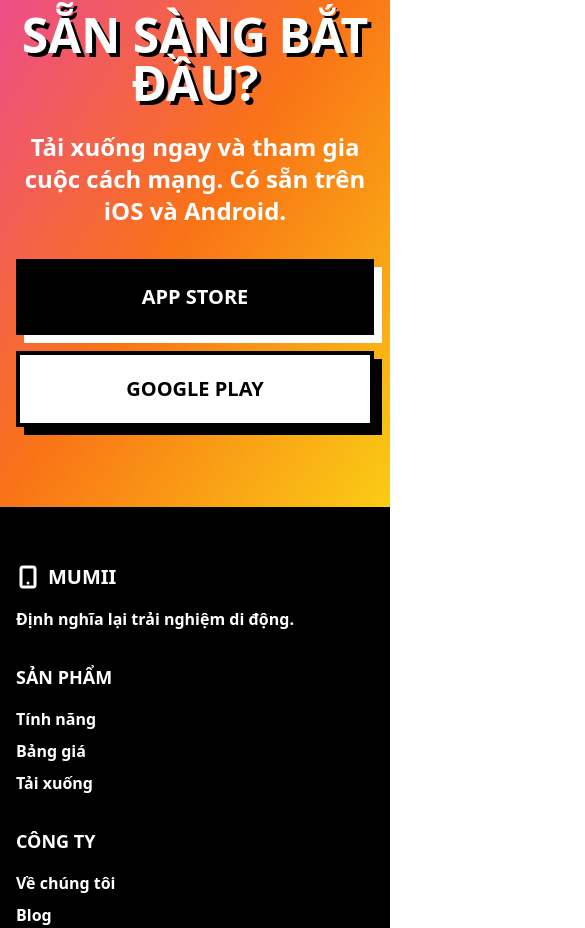
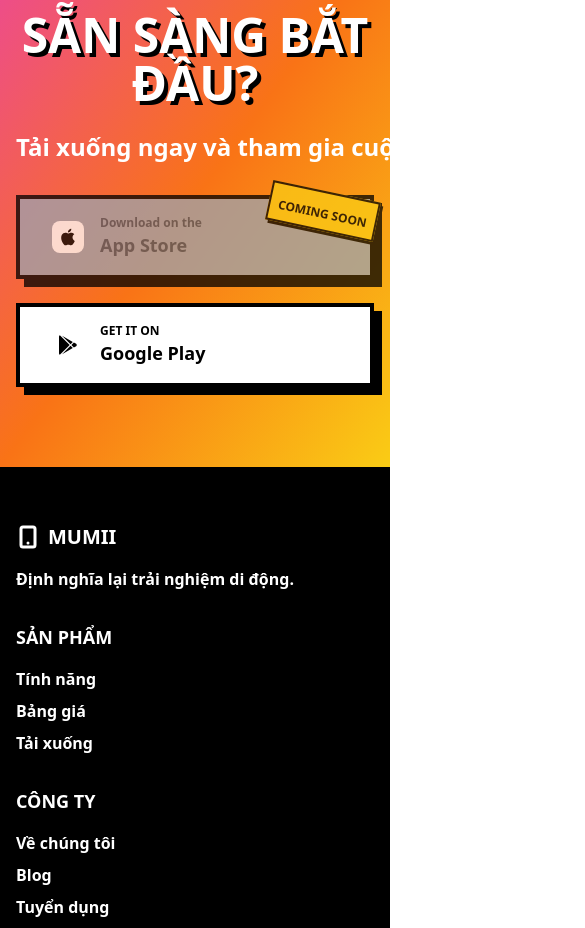
Before and after one commit to thanglh-hub/mumii-landing-page, a React (Vite) app: page / in a window 390 px wide. Shown: the part 7611-8539 px from the top of the page, 585 px wide, since content can reach past the window. Built offline with nearby package versions, Linux system fonts and the light colour scheme.

Commit message:
Update Home and Navbar components with new download buttons and messaging; adjust layout and styles for improved user experience

```diff
--- a/src/components/Home.tsx
+++ b/src/components/Home.tsx
@@ -443,15 +443,38 @@
           <h2 className="text-5xl sm:text-6xl font-black mb-6 text-white" style={{ textShadow: '4px 4px 0px rgba(0,0,0,1)' }}>
             SẴN SÀNG BẮT ĐẦU?
           </h2>
-          <p className="text-2xl font-bold mb-8 text-white">
-            Tải xuống ngay và tham gia cuộc cách mạng. Có sẵn trên iOS và Android.
+          <p className="text-2xl font-bold mb-8 text-white whitespace-nowrap">
+            Tải xuống ngay và tham gia cuộc cách mạng. Hiện có sẵn trên Android, iOS sắp ra mắt.
           </p>
-          <div className="flex flex-col sm:flex-row gap-4 justify-center">
-            <button className="px-10 py-5 bg-black text-white text-xl font-black border-4 border-black shadow-[8px_8px_0px_0px_rgba(255,255,255,1)] hover:shadow-[4px_4px_0px_0px_rgba(255,255,255,1)] hover:translate-x-1 hover:translate-y-1 transition-all">
-              APP STORE
+          <div className="flex flex-col sm:flex-row gap-6 justify-center">
+            {/* App Store Button */}
+            <button className="relative flex items-center gap-4 px-8 py-4 bg-gray-400 text-gray-600 text-lg font-black border-4 border-black shadow-[8px_8px_0px_0px_rgba(0,0,0,1)] cursor-not-allowed opacity-75">
+              <div className="w-8 h-8 bg-white rounded-lg flex items-center justify-center">
+                <svg className="w-5 h-5" viewBox="0 0 24 24" fill="black">
+                  <path d="M18.71 19.5c-.83 1.24-1.71 2.45-3.05 2.47-1.34.03-1.77-.79-3.29-.79-1.53 0-2 .77-3.27.82-1.31.05-2.3-1.32-3.14-2.53C4.25 17 2.94 12.45 4.7 9.39c.87-1.52 2.43-2.48 4.12-2.51 1.28-.02 2.5.87 3.29.87.78 0 2.26-1.07 3.81-.91.65.03 2.47.26 3.64 1.98-.09.06-2.17 1.28-2.15 3.81.03 3.02 2.65 4.03 2.68 4.04-.03.07-.42 1.44-1.38 2.83M13 3.5c.73-.83 1.94-1.46 2.94-1.5.13 1.17-.34 2.35-1.04 3.19-.69.85-1.83 1.51-2.95 1.42-.15-1.15.41-2.35 1.05-3.11z"/>
+                </svg>
+              </div>
+              <div className="text-left">
+                <div className="text-xs font-bold">Download on the</div>
+                <div className="text-lg font-black">App Store</div>
+              </div>
+              {/* Coming Soon Badge */}
+              <div className="absolute -top-2 -right-2 bg-yellow-400 border-2 border-black px-2 py-1 rotate-12 shadow-[3px_3px_0px_0px_rgba(0,0,0,1)]">
+                <span className="text-xs font-black text-black">COMING SOON</span>
+              </div>
             </button>
-            <button className="px-10 py-5 bg-white text-black text-xl font-black border-4 border-black shadow-[8px_8px_0px_0px_rgba(0,0,0,1)] hover:shadow-[4px_4px_0px_0px_rgba(0,0,0,1)] hover:translate-x-1 hover:translate-y-1 transition-all">
-              GOOGLE PLAY
+
+            {/* Google Play Button */}
+            <button className="flex items-center gap-4 px-8 py-4 bg-white text-black text-lg font-black border-4 border-black shadow-[8px_8px_0px_0px_rgba(0,0,0,1)] hover:shadow-[4px_4px_0px_0px_rgba(0,0,0,1)] hover:translate-x-1 hover:translate-y-1 transition-all">
+              <div className="w-8 h-8 flex items-center justify-center">
+                <svg className="w-6 h-6" viewBox="0 0 24 24" fill="currentColor">
+                  <path d="M3,20.5V3.5C3,2.91 3.34,2.39 3.84,2.15L13.69,12L3.84,21.85C3.34,21.6 3,21.09 3,20.5M16.81,15.12L6.05,21.34L14.54,12.85L16.81,15.12M20.16,10.81C20.5,11.08 20.75,11.5 20.75,12C20.75,12.5 20.53,12.9 20.18,13.18L17.89,14.5L15.39,12L17.89,9.5L20.16,10.81M6.05,2.66L16.81,8.88L14.54,11.15L6.05,2.66Z"/>
+                </svg>
+              </div>
+              <div className="text-left">
+                <div className="text-xs font-bold">GET IT ON</div>
+                <div className="text-lg font-black">Google Play</div>
+              </div>
             </button>
           </div>
         </div>
--- a/src/components/Navbar.tsx
+++ b/src/components/Navbar.tsx
@@ -58,8 +58,8 @@
             <button onClick={() => goToHash('#faq')} className="text-lg font-bold hover:underline decoration-4">FAQ</button>
             <button onClick={() => goToHash('#contact')} className="text-lg font-bold hover:underline decoration-4">Liên hệ</button>
             <Link to="/about" className="text-lg font-bold hover:underline decoration-4">Giới thiệu</Link>
-            <button onClick={() => goToHash('#contact')} className="px-6 py-3 bg-black text-white font-bold border-4 border-black hover:translate-x-1 hover:translate-y-1 transition-transform">
-              GỬI TIN NHẮN
+            <button onClick={() => goToHash('#download')} className="px-6 py-3 bg-gradient-to-r from-pink-500 to-orange-500 text-white font-black border-4 border-black hover:translate-x-1 hover:translate-y-1 transition-all shadow-[6px_6px_0px_0px_rgba(0,0,0,1)] hover:shadow-[3px_3px_0px_0px_rgba(0,0,0,1)] animate-bounce">
+              TẢI XUỐNG NGAY
             </button>
           </div>
 
@@ -81,8 +81,8 @@
           <button onClick={() => { setMobileMenuOpen(false); goToHash('#faq'); }} className="block text-lg font-bold hover:underline decoration-4">FAQ</button>
           <button onClick={() => { setMobileMenuOpen(false); goToHash('#contact'); }} className="block text-lg font-bold hover:underline decoration-4">Liên hệ</button>
           <Link to="/about" onClick={() => setMobileMenuOpen(false)} className="block text-lg font-bold hover:underline decoration-4">Giới thiệu</Link>
-          <button onClick={() => { setMobileMenuOpen(false); goToHash('#contact'); }} className="w-full px-6 py-3 bg-black text-white font-bold border-4 border-black">
-            GỬI TIN NHẮN
+          <button onClick={() => { setMobileMenuOpen(false); goToHash('#download'); }} className="w-full px-6 py-3 bg-gradient-to-r from-pink-500 to-orange-500 text-white font-bold border-4 border-black shadow-[6px_6px_0px_0px_rgba(0,0,0,1)] animate-bounce">
+            TẢI XUỐNG NGAY
           </button>
         </div>
       )}
```
